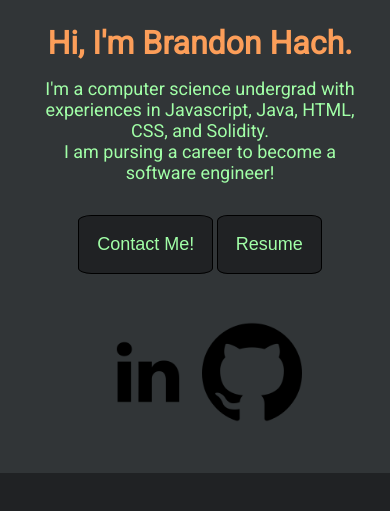
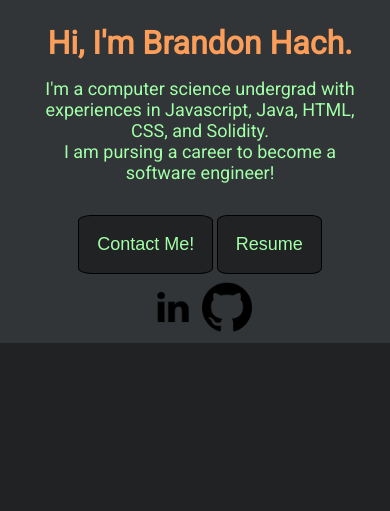
Before and after one commit to bamboosmoothies/Portfolio-JS, a plain HTML site: page index.html in a window 390 px wide. Shown: the part 205-716 px from the top of the page. Drawn offline with Linux system fonts and the light colour scheme.

Commit message:
fix social icon being too small

```diff
--- a/css/style.css
+++ b/css/style.css
@@ -176,4 +176,18 @@ a:hover {
 		font-weight: 150px;
 		line-height: 8vh;
 	}
+
+	.socialContainer {
+		padding: 0.5rem;
+	}
+
+	#social1 {
+		width: 50px;
+		height: 50px;
+	}
+
+	#social2 {
+		width: 50px;
+		height: 50px;
+	}
 }
```
